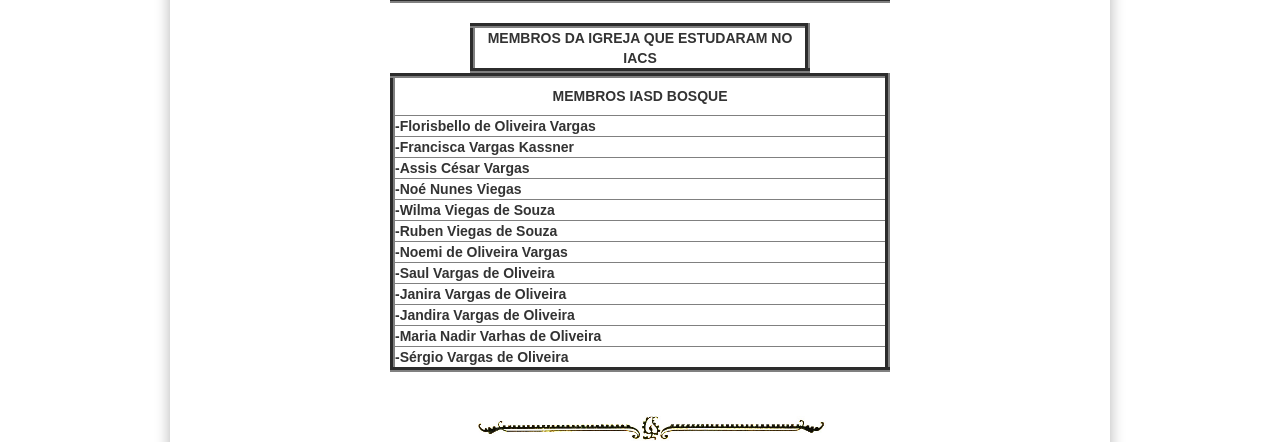
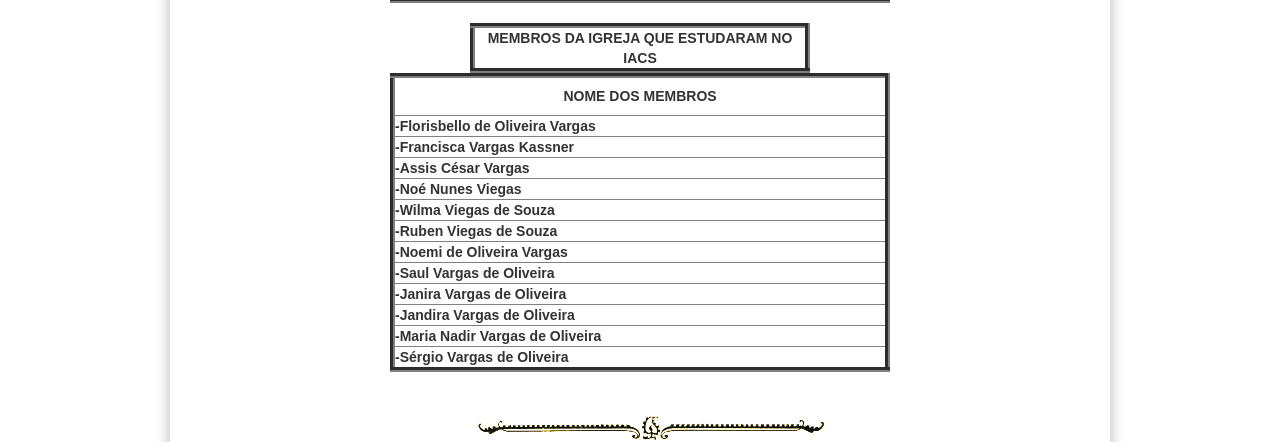
Before and after one commit to claudiovargas1955/claudiovargas1955.github.io, a Jekyll site: the page built from _pages/ensino-da-iasd-bosque.html, in a window 1280 px wide. Shown: the part 1066-1508 px from the top of the page. Built offline with Jekyll 4.4.1, drawn with Linux system fonts in a browser that asks for light colours; some web fonts are replaced.

Commit message:
Update ensino-da-iasd-bosque.html

```diff
--- a/_pages/ensino-da-iasd-bosque.html
+++ b/_pages/ensino-da-iasd-bosque.html
@@ -175,7 +175,7 @@
 
             <table border="5px" color="#ffffff" width="500px"  cellspacing="10px" cellpadding="10px">
          <tr>
-           <td align="center" width="300px" height="40px"><b>MEMBROS IASD BOSQUE</b></td>
+           <td align="center" width="300px" height="40px"><b>NOME DOS MEMBROS</b></td>
 
         </tr>
 
@@ -234,7 +234,7 @@
         </tr>
 
          <tr>
-           <td align="left" width="300px"><b>-Maria Nadir Varhas de Oliveira</b></td>
+           <td align="left" width="300px"><b>-Maria Nadir Vargas de Oliveira</b></td>
 
         </tr>
 
```
